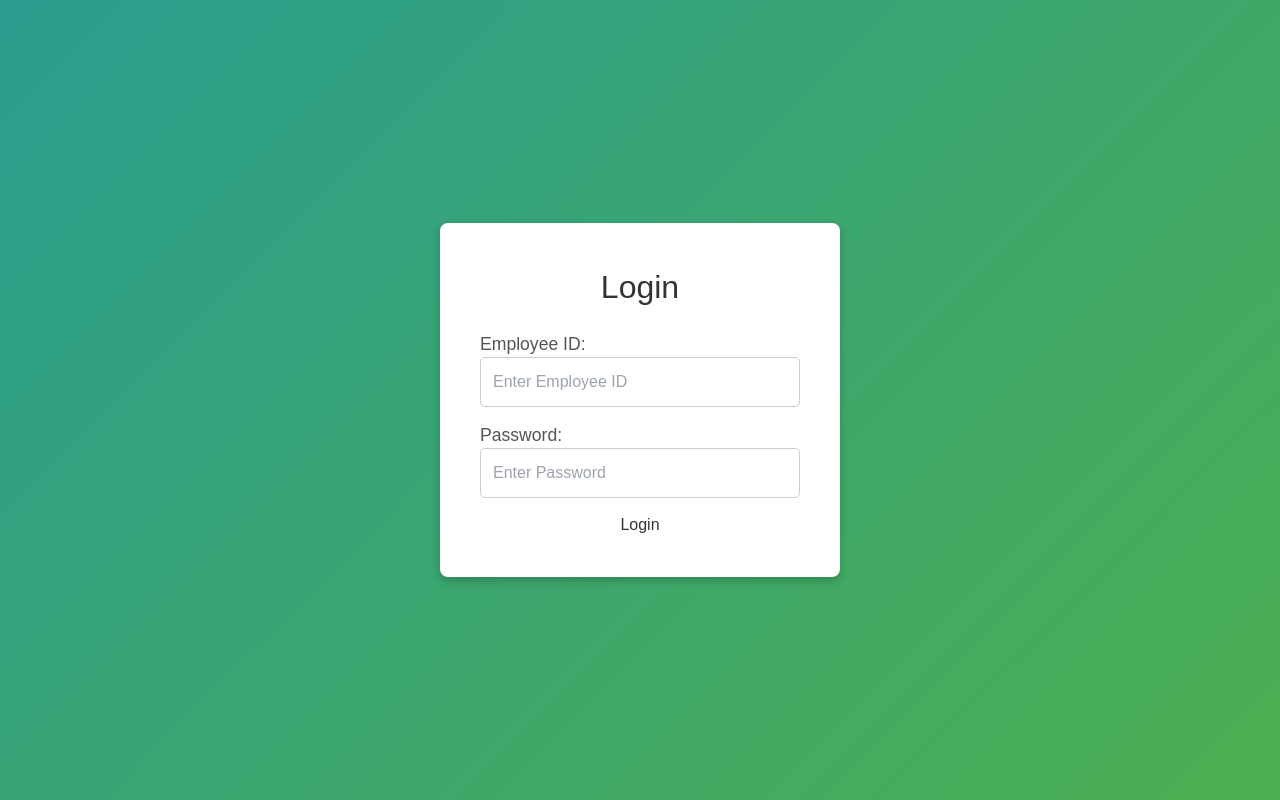
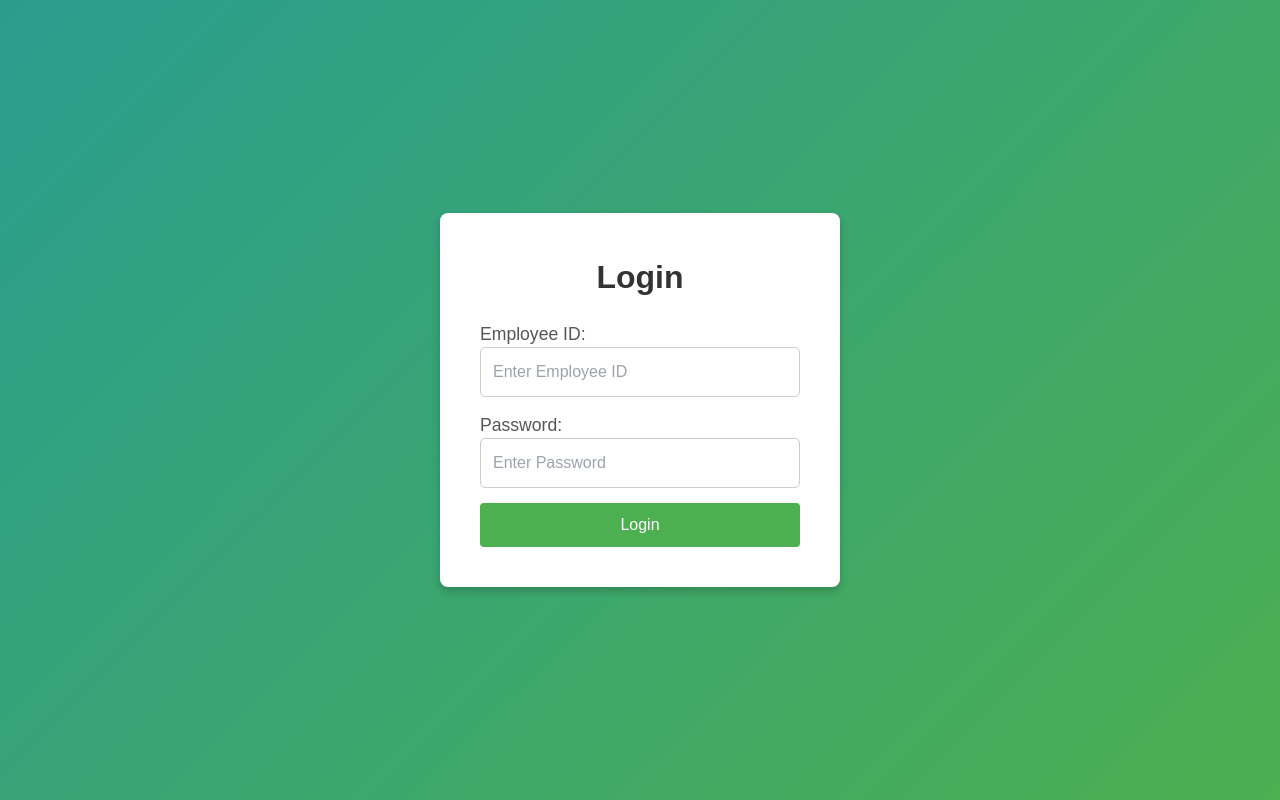
Before and after one commit to MurugananthamB/Path-Frontend, a React (Vite) app: page /Login in a window 1280 px wide. Built offline with nearby package versions, Linux system fonts and the light colour scheme.

Commit message:
login button issue fixed

```diff
--- a/src/components/Home/Home.jsx
+++ b/src/components/Home/Home.jsx
@@ -1,8 +1,10 @@
 import React, { useState, useRef, useEffect } from "react";
+import { useNavigate } from "react-router-dom";
 import JsBarcode from "jsbarcode";
 import api from "../API/api"; // Import the axios instance
 
 const Home = () => {
+  const navigate = useNavigate();
   const [formData, setFormData] = useState({
     pathId: "",
     uhid: "",
@@ -185,8 +187,20 @@ const Home = () => {
     }
   }, [barcodeVisible]);
 
+  const handleLogout = () => {
+    localStorage.clear();
+    sessionStorage.clear();
+    navigate("/login", { replace: true });
+  };
+
+
   return (
     <div className="flex justify-center items-center h-screen overflow-hidden">
+      <div className="logout-btn-container">
+        <button onClick={handleLogout} className="logout-btn">
+          Logout
+        </button>
+      </div>
       <form
         className="bg-white p-8 rounded shadow-lg w-full max-w-md"
         onSubmit={handleSubmit}
--- a/src/components/Login/Login.jsx
+++ b/src/components/Login/Login.jsx
@@ -50,7 +50,9 @@ const Login = () => {
   return (
     <div className="login-container">
       <div className="login-box">
-        <h2>Login</h2>
+        <h2>
+          <b>Login</b>
+        </h2>
         <form onSubmit={handleSubmit}>
           <div className="form-group">
             <label>Employee ID:</label>
@@ -72,7 +74,20 @@ const Login = () => {
               required
             />
           </div>
-          <button type="submit" className="login-btn">
+          <button
+            type="submit"
+            style={{
+              backgroundColor: "#4CAF50",
+              padding: "10px 15px",
+              color: "white",
+              border: "none",
+              borderRadius: "4px",
+              cursor: "pointer",
+              width: "100%",
+            }}
+            onMouseEnter={(e) => (e.target.style.backgroundColor = "#45a049")}
+            onMouseLeave={(e) => (e.target.style.backgroundColor = "#4CAF50")}
+          >
             Login
           </button>
         </form>
```
Also changed, not shown: src/App.css (line endings or trailing spaces).
